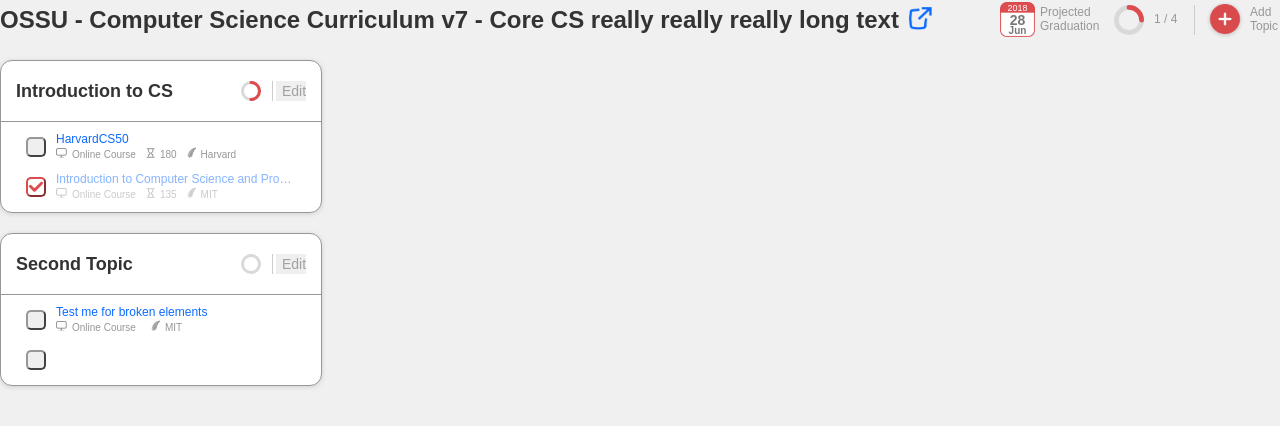
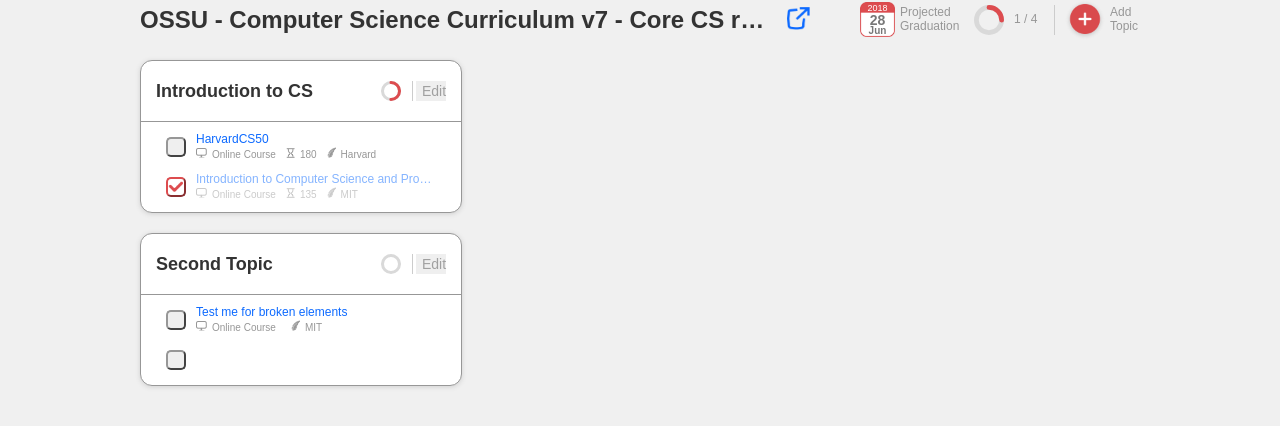
Before and after one commit to flfk/curriculum-tracker, a React (Create React App) app: page / in a window 1280 px wide. Shown: the top 426 px of the page. Built offline with nearby package versions, Linux system fonts and the light colour scheme.

Commit message:
Added vertical page margins

```diff
--- a/src/components/App.js
+++ b/src/components/App.js
@@ -21,8 +21,10 @@ class App extends Component {
 
     return (
       <div className="App">
+        <div className="curriculumContainer">
+          {curriculum}
+        </div>
 
-        {curriculum}
       </div>
     );
   }
--- a/src/components/CurriculumHeader.js
+++ b/src/components/CurriculumHeader.js
@@ -14,8 +14,6 @@ const CurriculumHeader = (props) => {
   const {
     name, link, subjectsCompleted, subjectsTotal, expectedGraduation,
   } = headerInfo;
-
-  console.log(subjectsCompleted);
 
   const progress = (subjectsCompleted / subjectsTotal) * 100;
 
--- a/src/styles/App.css
+++ b/src/styles/App.css
@@ -1,2 +1,9 @@
 .App {
 }
+
+.curriculumContainer {
+  height: 100vh;
+  width: 100vw;
+  background-color: #F0F0F0;
+
+}
--- a/src/styles/curriculum.css
+++ b/src/styles/curriculum.css
@@ -1,5 +1,17 @@
 .curriculum {
   height: 100vh;
-  width: 100vw;
-  background-color: #F0F0F0;
+  max-width: 1000px;
+  margin: 0 auto;
+  padding: 0px 20px;
+  /*background-color: yellow;*/
+  /*display: inline-block;*/
+
+  /*border: 1px solid red;*/
 }
+
+@media only screen and (max-width: 320px) {
+    .curriculum {
+      margin: 0;
+      padding: 0px;
+    }
+}
--- a/src/styles/curriculumHeader.css
+++ b/src/styles/curriculumHeader.css
@@ -7,18 +7,17 @@
   justify-content: space-between;
   flex-wrap: wrap;
 
-  /*border: 1px solid black;*/
+  /*background-color: orange;*/
 }
 
 .curriculumHeaderLHS {
   height: 40px;
-  max-width: 90vw;
   display: flex;
   align-items: center;
 
-  max-width: calc(100vw - 290px);
+  max-width: calc(100vw - 290px - 60px);
 
-  /*border: 1px solid red;*/
+  /*background-color: green;*/
 }
 
 .curriculumHeaderRHS {
@@ -26,7 +25,13 @@
   flex: 0 0 290px;
   position: relative;
 
-  /*border: 1px solid green;*/
+  /*background-color: red;*/
+}
+
+@media only screen and (min-width: 1000px) {
+    .curriculumHeaderLHS {
+      max-width: 670px;
+    }
 }
 
 @media only screen and (max-width: 585px) {
@@ -181,7 +186,7 @@
   position: absolute;
   left: 0px;
   top: 0px;
-  cursor: pointer
+  cursor: pointer;
 
   /*border: 1px solid red;*/
 }
```
